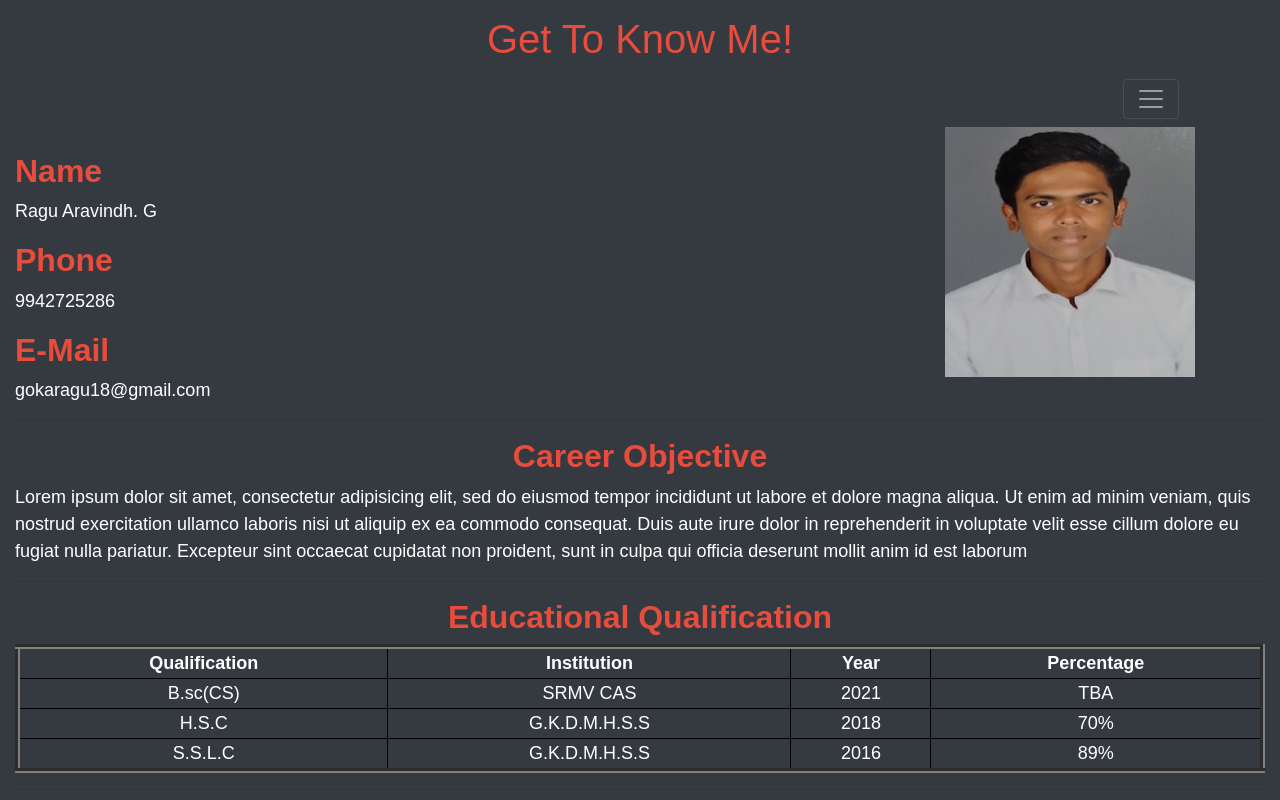
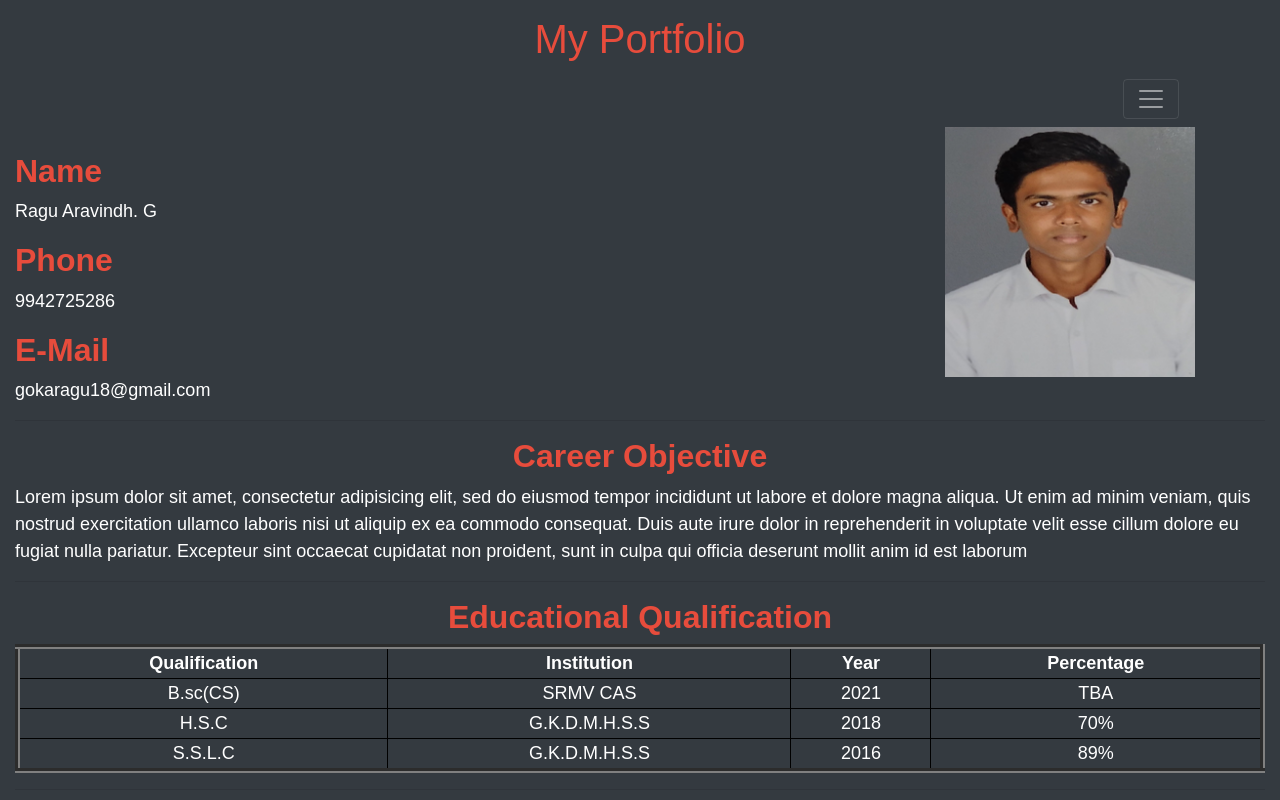
Before and after one commit to Raguaravindh/Resume, a plain HTML site: page index.html in a window 1280 px wide. Shown: the top 800 px of the page. Drawn offline with nearby package versions, Linux system fonts and the light colour scheme.

Commit message:
Update index.html

```diff
--- a/index.html
+++ b/index.html
@@ -14,7 +14,7 @@
 		</head>
 		<div class="container" id="header">
 		<header>
-			<h1>Get To Know Me! </h1>
+			<h1>My Portfolio</h1>
 			<nav class="navbar navbar-collapse-sm navbar-dark bg-dark">
   <a class="navbar-brand" href=""></a>
   <button class="navbar-toggler" type="button" data-toggle="collapse" data-target="#navbarSupportedContent" aria-controls="navbarSupportedContent" aria-expanded="false" aria-label="Toggle navigation">
```
